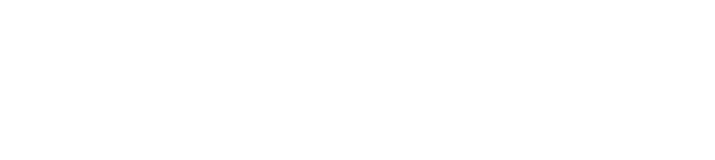
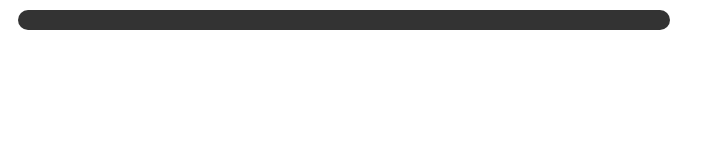
Before and after one commit to michelsaguiar/telefone-dinamico-por-ip, a plain HTML site: page index.html in a window 1280 px wide. Shown: the whole page, without its empty margins (0-715 px from the left). Drawn offline with Linux system fonts and the light colour scheme.

Commit message:
update css

```diff
--- a/index.html
+++ b/index.html
@@ -6,12 +6,18 @@
     <meta name="viewport" content="width=device-width, initial-scale=1.0">
     <title>Document</title>
     <style>
-        .update_telefone{
-            color:crimson;
+        .update_telefone {
+            color: crimson;
             font-size: 80px;
             font-family: Arial, Helvetica, sans-serif;
-            margin: 30px 30px 30px 30px;
-        }
+            margin: 10px;
+            background-color: #333333;
+            padding: 10px;
+            border-radius: 10px;
+            width: 50%;
+            text-align: center;
+            height: auto;
+}
     </style>
 
 </head>
```
